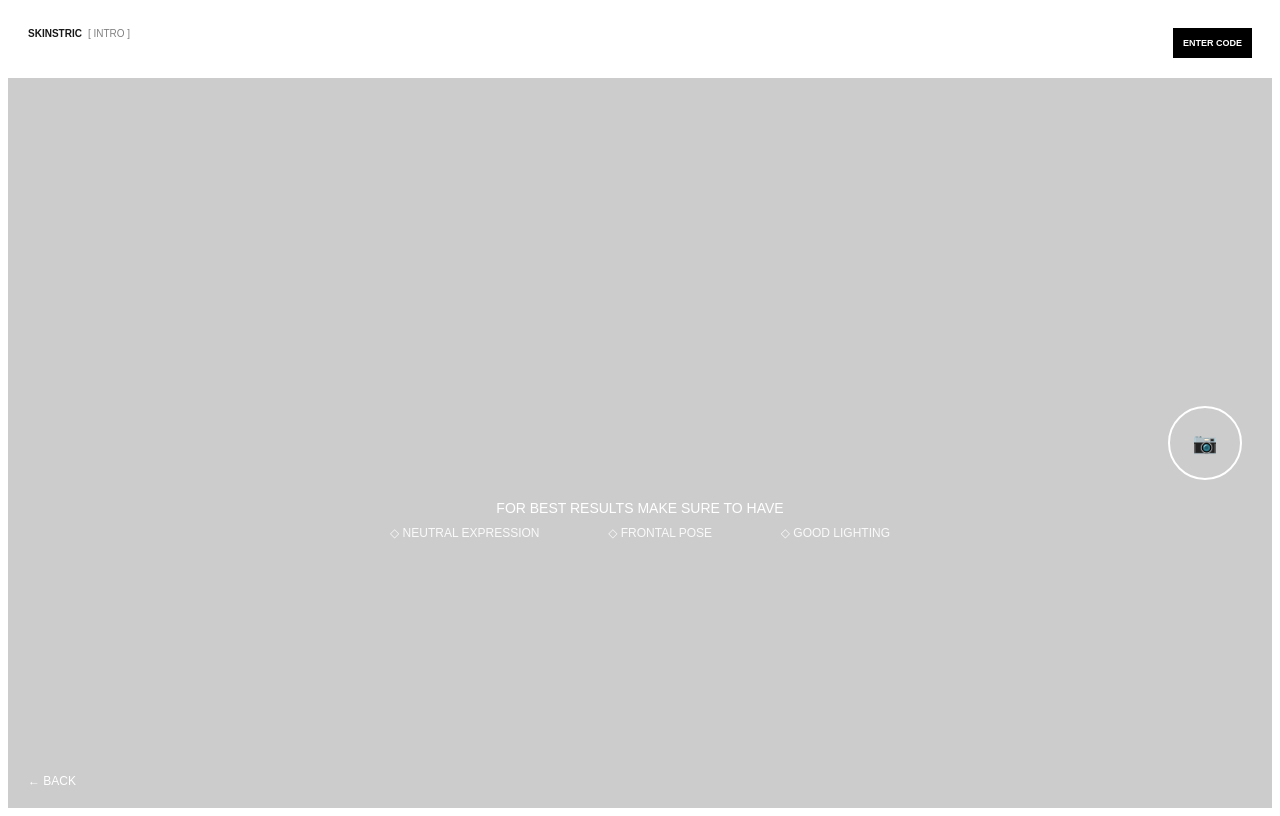
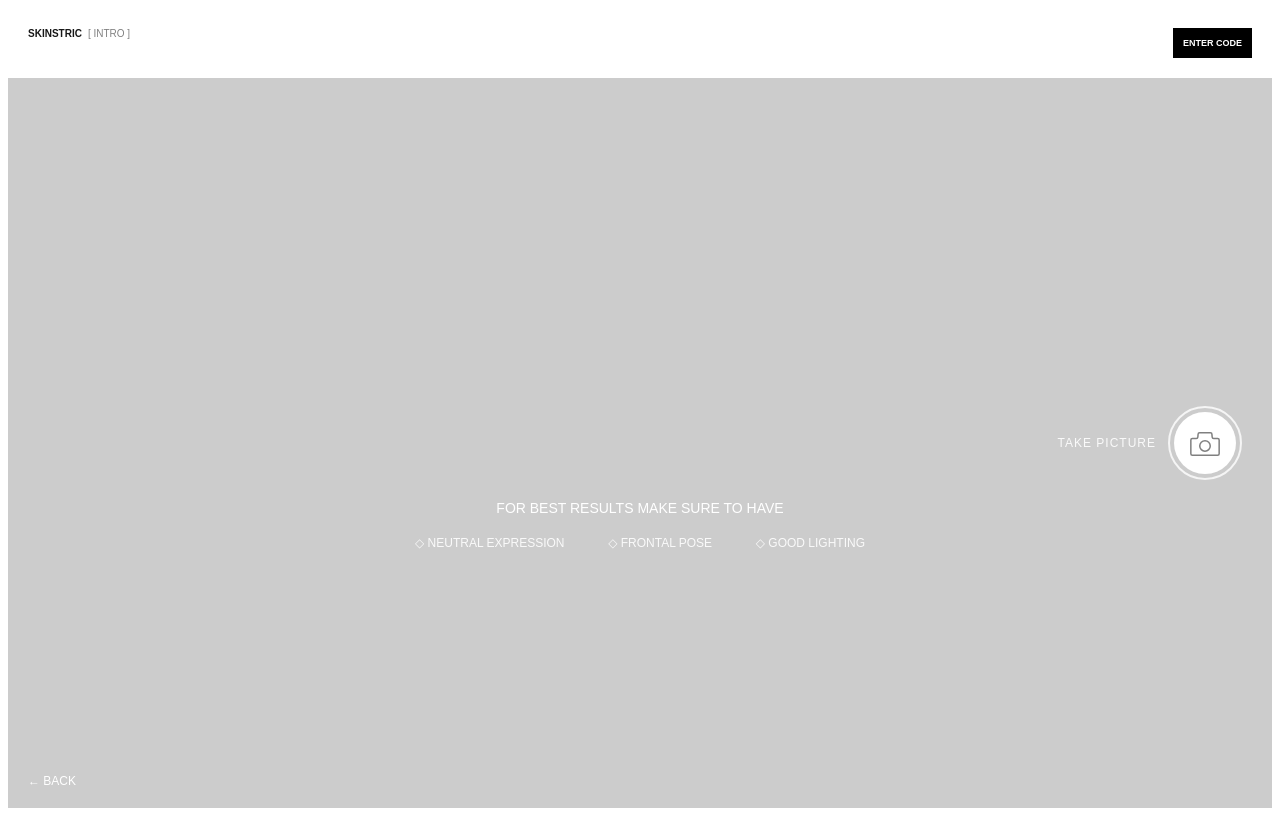
Before and after one commit to KamalRaghe/Skinstric, a Next.js app: page /camera/capture in a window 1280 px wide. Built offline with nearby package versions, Linux system fonts and the light colour scheme; no server answers.

Commit message:
first commit

```diff
--- a/app/camera/capture/page.js
+++ b/app/camera/capture/page.js
@@ -1,6 +1,6 @@
 "use client";
 import { useEffect, useRef } from "react";
-
+import { CiCamera } from "react-icons/ci";
 export default function Page() {
   const videoRef = useRef(null);
 
@@ -99,17 +99,17 @@ export default function Page() {
             marginBottom: "16px",
             textAlign: "center",
             position:"relative",
-            top:"90px",
+            top:"100px",
           }}>
             FOR BEST RESULTS MAKE SURE TO HAVE
             <br></br>
             <div className="center" style={{
                 marginTop: "6px",
                 justifyContent:"space-between",
-                width:"500px",
+                width:"450px",
                 opacity: 0.9,
                 fontSize:"12px",
-                margin:"10px",
+                margin:"20px",
             }}>
               <div>◇ NEUTRAL EXPRESSION</div>
               <div>◇ FRONTAL POSE</div>
@@ -123,25 +123,55 @@ export default function Page() {
 
         {/* CAPTURE BUTTON */}
         <div style={{
-          position: "absolute",
-          right: "30px",
-          top: "50%",
-          transform: "translateY(-50%)"
+        position: "absolute",
+        right: "30px",
+        top: "50%",
+        transform: "translateY(-50%)",
+        display: "flex",
+        alignItems: "center",
+        gap: "12px",
+        color: "white",
+        fontSize: "12px",
+        letterSpacing: "1px"
         }}>
-          <div style={{
+
+        {/* TEXT */}
+        <span style={{ opacity: 0.9 }}>
+            TAKE PICTURE
+        </span>
+
+        {/* BUTTON */}
+        <div
+            style={{
             width: "70px",
             height: "70px",
             borderRadius: "50%",
-            border: "2px solid white",
+            border: "2px solid rgba(255,255,255,0.8)",
             display: "flex",
             justifyContent: "center",
             alignItems: "center",
-            color: "white",
-            fontSize: "20px",
             cursor: "pointer"
-          }}>
-            📷
-          </div>
+            }}
+        >
+            {/* INNER WHITE */}
+            <div className="center"
+            style={{
+            width: "62px",
+            height: "62px",
+            borderRadius: "50%",
+            background: "white",
+            color:"grey",
+
+            }}>
+                <div style={{
+                    scale:"3",
+                    position:"relative",
+                    top:"5px",
+                    left:"-0,5px"
+                }} ><CiCamera /></div>
+            </div>
+        </div>
+
         </div>
 
         {/* BACK */}
```
